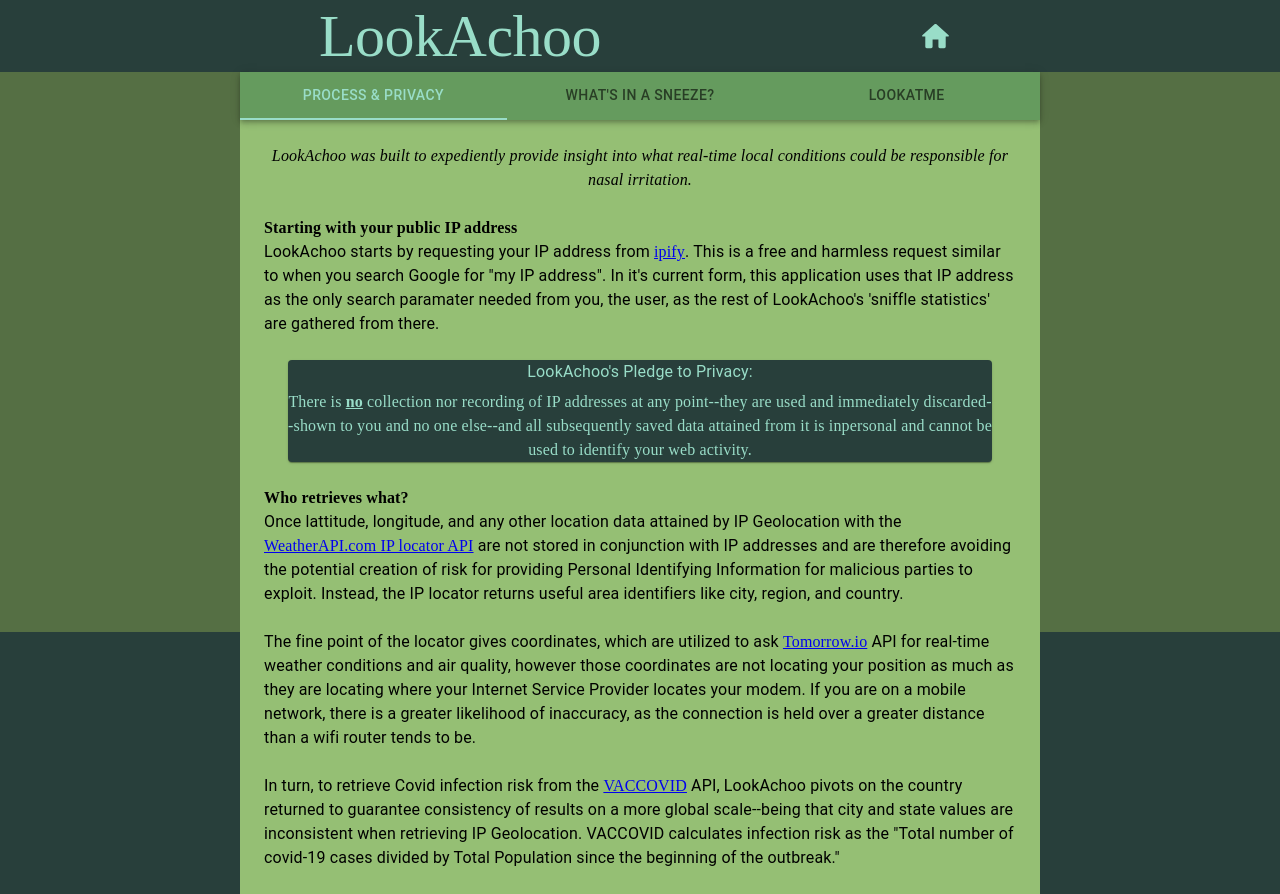
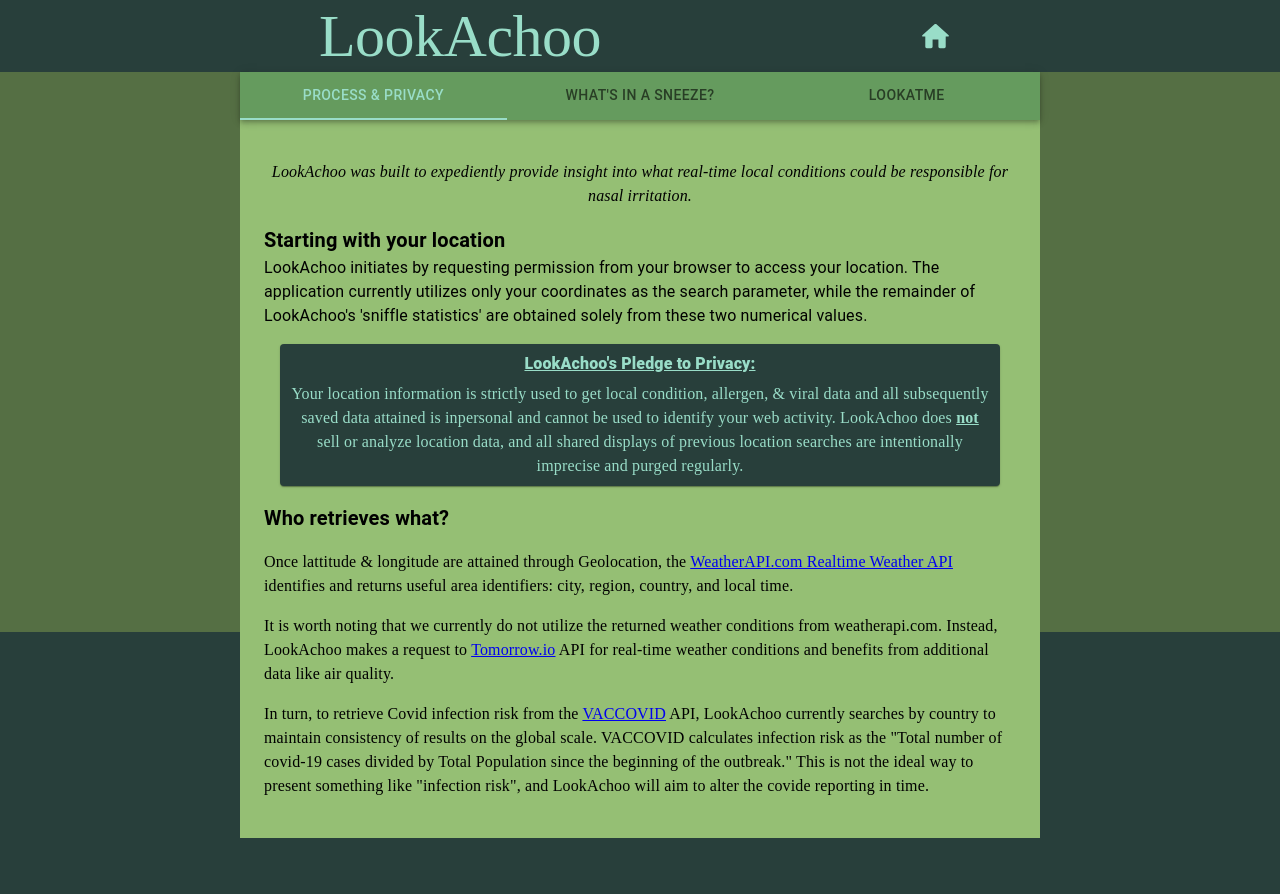
Before and after one commit to coren-frankel/LookAchoo, a React (Create React App) app in the folder client/: page /about in a window 1280 px wide. After the commit the page ends 838 px from the top, so only its background shows below. Built offline with nearby package versions, Linux system fonts and the light colour scheme; no server answers; a web font is replaced by a local one.

Commit message:
chore: adapt privacy disclosure to describe new API
Replace all IP geolocation info with precise geolocation WeatherAPI.com info.
Includes style changes and code style reformatting.

```diff
--- a/client/src/components/Privacy.js
+++ b/client/src/components/Privacy.js
@@ -4,26 +4,38 @@ import React from 'react'
 const Privacy = () => {
     return (
         <>
-            <em>
-            LookAchoo was built to expediently provide insight into what real-time local conditions could be responsible for nasal irritation.
-            </em><br/><br/>
+            <p><em>
+                LookAchoo was built to expediently provide insight into what real-time local conditions could be responsible for nasal irritation.
+            </em></p>
+            <Typography component={'p'} align="left">
+            <Typography variant="h6" style={{fontWeight:600}}>Starting with your location</Typography>
+                LookAchoo initiates by requesting permission from your browser to access your location.
+                The application currently utilizes only your coordinates as the search parameter,
+                while the remainder of LookAchoo's 'sniffle statistics' are obtained solely from these two numerical values.
+            </Typography>
+            <Card sx={{ bgcolor: '#283f3b', color: '#99ddc8', m: 2, p: 1 }} align="center">
+                <Typography display="block" gutterBottom sx={{ fontWeight: 900, textDecoration: 'underline' }}>LookAchoo's Pledge to Privacy:</Typography>
+                Your location information is strictly used to get local condition, allergen, & viral data
+                and all subsequently saved data attained is inpersonal and cannot be used to identify your web activity.
+                LookAchoo does <span style={{ fontWeight: '900', textDecoration: 'underline' }}>not</span> sell or analyze
+                location data, and all shared displays of previous location searches are intentionally imprecise and purged regularly.
+            </Card>
             <Typography component={'div'} align="left">
-            <span style={{ fontWeight: 700 }}>Starting with your public IP address</span><br />
-            LookAchoo starts by requesting your IP address from <a href="https://www.ipify.org/">ipify</a>. This is a free and harmless request similar to when you search Google for "my IP address".
-            In it's current form, this application uses that IP address as the only search paramater needed from you, the user, as the rest of LookAchoo's 'sniffle statistics' are gathered from there.
-            <br/>
-            <Card sx={{ bgcolor: '#283f3b', color: '#99ddc8', m: 3}} align="center">
-            <Typography display="block" gutterBottom>LookAchoo's Pledge to Privacy:</Typography>
-            There is <span style={{fontWeight: '900', textDecoration: 'underline'}}>no</span> collection nor recording of IP addresses at any point--they are used and immediately discarded--shown to you and no one else--and all subsequently saved data attained from it is inpersonal and cannot be used to identify your web activity.
-            </Card>
-            <span style={{ fontWeight: 700 }}>Who retrieves what?</span><br />
-            Once lattitude, longitude, and any other location data attained by IP Geolocation with the <a href="https://www.weatherapi.com">WeatherAPI.com IP locator API</a> are not stored in conjunction with IP addresses and are therefore avoiding the potential creation of risk for providing Personal Identifying Information for malicious parties to exploit.
-            Instead, the IP locator returns useful area identifiers like city, region, and country.<br/><br/>
-            The fine point of the locator gives coordinates, which are utilized to ask <a href="https://www.tomorrow.io/">Tomorrow.io</a> API for real-time weather conditions and air quality, however those coordinates are not locating your position as much as they are locating where your Internet Service Provider locates your modem.
-            If you are on a mobile network, there is a greater likelihood of inaccuracy, as the connection is held over a greater distance than a wifi router tends to be.<br/><br/>
-            In turn, to retrieve Covid infection risk from the <a href="https://vaccovid.live/">VACCOVID</a> API, LookAchoo pivots on the country returned to guarantee consistency of results on a more global scale--being that city and state values are inconsistent when retrieving IP Geolocation.
-            VACCOVID calculates infection risk as the "Total number of covid-19 cases divided by Total Population since the beginning of the outbreak."
-            <br/>
+                <Typography variant="h6" style={{fontWeight:600}}>Who retrieves what?</Typography>
+                <p>Once lattitude & longitude are attained through Geolocation,
+                    the <a href="https://www.weatherapi.com">WeatherAPI.com Realtime Weather API</a> identifies
+                    and returns useful area identifiers: city, region, country, and local time.
+                </p>
+                <p>It is worth noting that we currently do not utilize the returned weather conditions from weatherapi.com.
+                    Instead, LookAchoo makes a request to <a href="https://www.tomorrow.io/">Tomorrow.io</a> API
+                    for real-time weather conditions and benefits from additional data like air quality.
+                </p>
+                <p>In turn, to retrieve Covid infection risk from the <a href="https://vaccovid.live/">VACCOVID</a> API,
+                    LookAchoo currently searches by country to maintain consistency of results on the global scale.
+                    VACCOVID calculates infection risk as the "Total number of covid-19 cases divided by Total Population since the beginning of the outbreak."
+                    This is not the ideal way to present something like "infection risk", and LookAchoo will aim to alter
+                    the covide reporting in time.
+                </p>
             </Typography>
 
         </>
```
